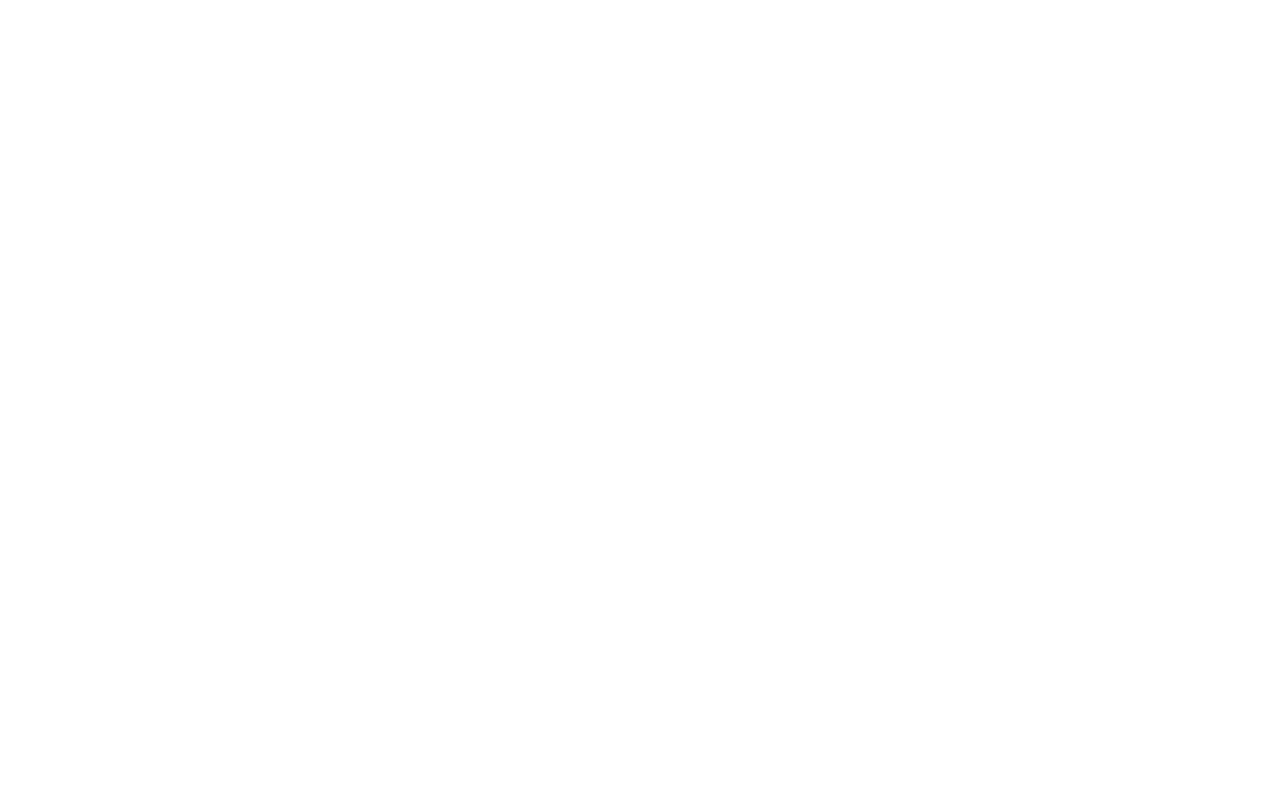
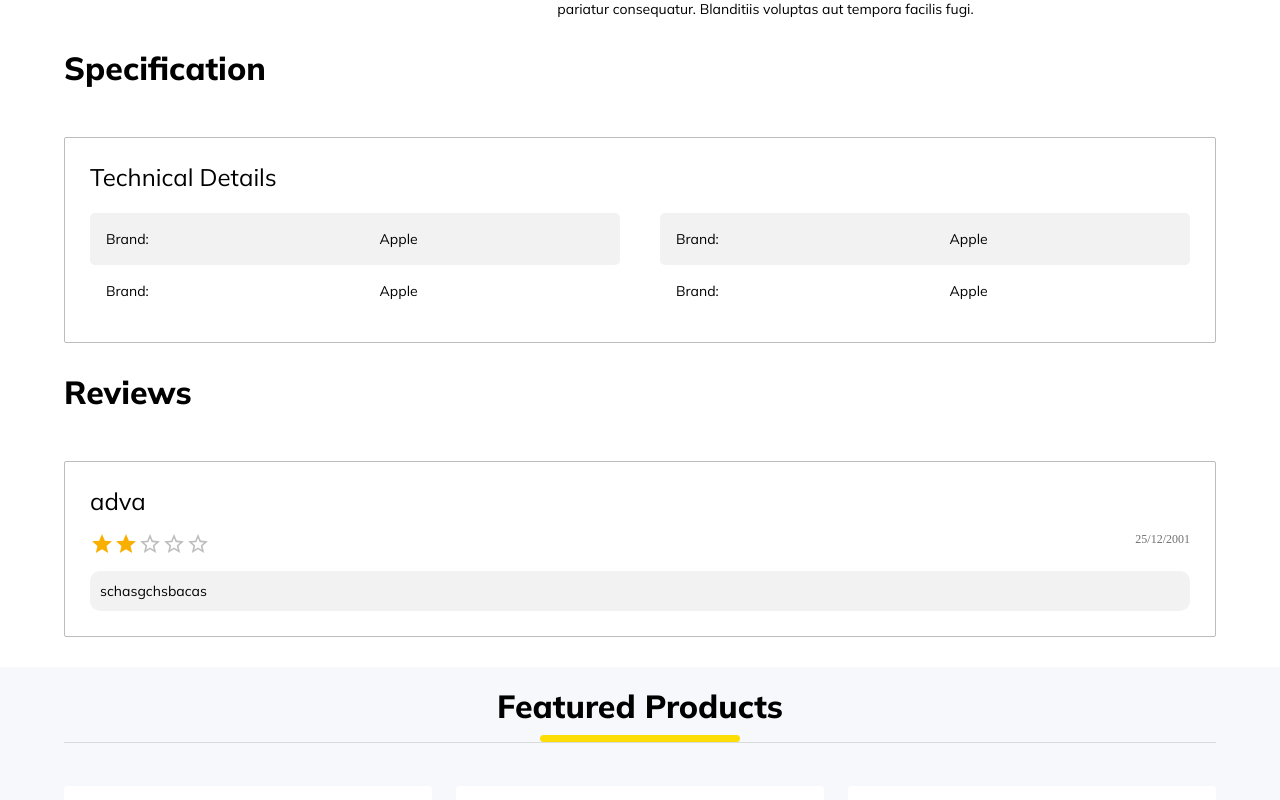
Before and after one commit to AbdHussein/e-shop, a React (Create React App) app: page /Product in a window 1280 px wide. Shown: the part 760-1560 px from the top of the page. Before the commit the page ends 800 px from the top, so only its background shows below. Built offline with nearby package versions, Linux system fonts and the light colour scheme.

Commit message:
product page

```diff
--- a/src/App.js
+++ b/src/App.js
@@ -5,6 +5,8 @@
 import Cart from "./pages/Cart";
 import SideImgs from "./components/SideImgs";
 import Product from "./pages/Product";
+import DetailsUL from "./components/DetailsTable";
+import { Grid } from "@mui/material";
 function App() {
   return (
     <>
--- /dev/null
+++ b/src/components/DetailsTable.jsx
@@ -0,0 +1,19 @@
+import React from "react";
+import { Table, TableCell, Typography } from "@mui/material";
+
+import TableRowStyled from "./styled/TableRowStyled";
+
+const DetailsTable = ({ details }) => {
+  return (
+    <Table sx={{ marginTop: "20px" }}>
+      {details.map((item) => (
+        <TableRowStyled>
+          <TableCell>{item.proparty}</TableCell>
+          <TableCell>{item.value}</TableCell>
+        </TableRowStyled>
+      ))}
+    </Table>
+  );
+};
+
+export default DetailsTable;
--- /dev/null
+++ b/src/components/FeaturedProducts.jsx
@@ -0,0 +1,50 @@
+import React from "react";
+import SectionHeading from "./styled/SectionHeading";
+import { Container, Divider, Grid, Typography } from "@mui/material";
+
+import ProductCard from "./ProductCard";
+import YellowSpan from "./styled/YellowSpan";
+
+export const FeaturedProducts = () => {
+  return (
+    <section
+      className="Featured-Products"
+      style={{ backgroundColor: "#F7F8FC", padding: "20px 0px" }}
+    >
+      <Container>
+        <SectionHeading sx={{ alignItems: "center" }}>
+          <Typography variant="h2" sx={{ marginBottom: "10px" }}>
+            Featured Products
+          </Typography>
+          <YellowSpan></YellowSpan>
+        </SectionHeading>
+        <Divider sx={{ marginBottom: "43px" }} />
+        <Grid container spacing={3}>
+          <Grid item xs={4}>
+            <ProductCard
+              src={"/static/img13.png"}
+              text={"Apple iPhone 11 Pro 256GB Memory"}
+              price={"$499.99"}
+            ></ProductCard>
+          </Grid>
+          <Grid item xs={4}>
+            <ProductCard
+              src={"/static/headphones.png"}
+              text={"Apple Airpods Wireless Bluetooth Headset"}
+              price={"$99.99"}
+            ></ProductCard>
+          </Grid>
+          <Grid item xs={4}>
+            <ProductCard
+              src={"/static/img1.png"}
+              text={"Sony Playstation 4 Pro White Version"}
+              price={"$399.99"}
+            ></ProductCard>
+          </Grid>
+        </Grid>
+      </Container>
+    </section>
+  );
+};
+
+export default FeaturedProducts;
--- a/src/components/ProductContent.jsx
+++ b/src/components/ProductContent.jsx
@@ -37,8 +37,8 @@
           <DivButtons>
             <IconButton
               sx={{
-                width: "5px !important",
-                height: "30px !important",
+                minWidth: "30px !important",
+                height: "40px !important",
                 borderRadius: "5px !important",
                 border: "1px solid #FCDD06 !important",
                 backgroundColor: "#fff !important",
--- /dev/null
+++ b/src/components/ProductDetails.jsx
@@ -0,0 +1,34 @@
+import { Box, Container, Grid, Typography } from "@mui/material";
+import React from "react";
+import DetailsTable from "./DetailsTable";
+
+const ProductDetails = ({ productDetails }) => {
+  const firstHalf = productDetails.slice(0, productDetails.length / 2);
+  const secondHalf = productDetails.slice(productDetails.length / 2);
+
+  return (
+    <>
+      <Typography variant="h2">Specification</Typography>
+      <Box
+        sx={{
+          border: "1px solid #BCBCBC",
+          padding: "25px",
+          borderRadius: "2px",
+          marginTop: "20px",
+        }}
+      >
+        <Typography variant="h4">Technical Details</Typography>
+        <Grid container spacing={5}>
+          <Grid item xs={6}>
+            <DetailsTable details={firstHalf} />
+          </Grid>
+          <Grid item xs={6}>
+            <DetailsTable details={secondHalf} />
+          </Grid>
+        </Grid>
+      </Box>
+    </>
+  );
+};
+
+export default ProductDetails;
--- /dev/null
+++ b/src/components/Review.jsx
@@ -0,0 +1,27 @@
+import { Box, Rating, Typography } from "@mui/material";
+import React from "react";
+
+export const Review = ({ user, comment, date }) => {
+  const [value, setValue] = React.useState(2);
+  return (
+    <Box sx={{ display: "flex", flexDirection: "column", gap: "15px" }}>
+      <Typography variant="h4">{user}</Typography>
+      <div style={{ display: "flex", justifyContent: "space-between" }}>
+        <Rating name="read-only" value={value} readOnly />
+        <span style={{ fontSize: "12px", color: "#707070" }}>{date}</span>
+      </div>
+      <Typography
+        variant="body2"
+        sx={{
+          padding: "10px",
+          backgroundColor: "#F2F2F2",
+          borderRadius: "10px",
+        }}
+      >
+        {comment}
+      </Typography>
+    </Box>
+  );
+};
+
+export default Review;
--- /dev/null
+++ b/src/components/Reviews.jsx
@@ -0,0 +1,23 @@
+import React from "react";
+import Review from "./Review";
+import { Box, Typography } from "@mui/material";
+
+export const Reviews = () => {
+  return (
+    <>
+      <Typography variant="h2">Reviews</Typography>
+      <Box
+        sx={{
+          border: "1px solid #BCBCBC",
+          padding: "25px",
+          borderRadius: "2px",
+          marginTop: "20px",
+        }}
+      >
+        <Review user={"adva"} date={"25/12/2001"} comment={"schasgchsbacas"} />
+      </Box>
+    </>
+  );
+};
+
+export default Reviews;
--- /dev/null
+++ b/src/components/styled/TableRowStyled.jsx
@@ -0,0 +1,25 @@
+import { TableRow } from "@mui/material";
+import styled from "styled-components";
+
+export const TableRowStyled = styled(TableRow)`
+  &:nth-of-type(odd) {
+    background-color: #f2f2f2;
+  }
+  &:nth-of-type(even) {
+    background-color: #ffff;
+  }
+  & > td {
+    color: #000;
+    border: none;
+    border-radius: 5px 0 0 5px;
+    &:nth-of-type(even) {
+      border-radius: 0 5px 5px 0;
+    }
+  }
+  display: "flex";
+  justify-content: space-between;
+  align-items: center;
+  border-radius: "20px" !important;
+  padding: "10px" !important;
+`;
+export default TableRowStyled;
--- a/src/pages/Home.js
+++ b/src/pages/Home.js
@@ -8,6 +8,7 @@
 import YellowSpan from "../components/styled/YellowSpan";
 import HomeSlider from "../components/HomeSlider";
 import ProductCard from "../components/ProductCard";
+import FeaturedProducts from "../components/FeaturedProducts";
 const Home = () => {
   return (
     <>
@@ -42,43 +43,7 @@
           </Box>
         </Container>
       </section>
-      <section
-        className="Featured-Products"
-        style={{ backgroundColor: "#F7F8FC" }}
-      >
-        <Container>
-          <SectionHeading sx={{ alignItems: "center" }}>
-            <Typography variant="h2" sx={{ marginBottom: "10px" }}>
-              Featured Products
-            </Typography>
-            <YellowSpan></YellowSpan>
-          </SectionHeading>
-          <Divider sx={{ marginBottom: "43px" }} />
-          <Grid container spacing={3}>
-            <Grid item xs={4}>
-              <ProductCard
-                src={"/static/img13.png"}
-                text={"Apple iPhone 11 Pro 256GB Memory"}
-                price={"$499.99"}
-              ></ProductCard>
-            </Grid>
-            <Grid item xs={4}>
-              <ProductCard
-                src={"/static/headphones.png"}
-                text={"Apple Airpods Wireless Bluetooth Headset"}
-                price={"$99.99"}
-              ></ProductCard>
-            </Grid>
-            <Grid item xs={4}>
-              <ProductCard
-                src={"/static/img1.png"}
-                text={"Sony Playstation 4 Pro White Version"}
-                price={"$399.99"}
-              ></ProductCard>
-            </Grid>
-          </Grid>
-        </Container>
-      </section>
+     <FeaturedProducts/>
       <section className="TopRateProducte">
         <Container>
           <SectionHeading>
--- a/src/pages/Product.js
+++ b/src/pages/Product.js
@@ -1,14 +1,24 @@
 import { Breadcrumbs, Container, Grid, Link, Typography } from '@mui/material'
-import React from 'react'
+import React, { useState } from 'react'
 import SideImgs from '../components/SideImgs'
 import ProductContent from '../components/ProductContent'
+import ProductDetails from '../components/ProductDetails'
+import Reviews from '../components/Reviews'
+import FeaturedProducts from '../components/FeaturedProducts'
 
 
 
 const Product = () => {
+  const [productDetails, setProductDetails] = useState([
+    {proparty:"Brand:",value:"Apple"},
+    {proparty:"Brand:",value:"Apple"},
+    {proparty:"Brand:",value:"Apple"},
+    {proparty:"Brand:",value:"Apple"}
+  ])
+
   return (
     <>
-        <Container>
+        <Container sx={{display:"flex",flexDirection:"column",gap:"30px",marginBottom:"30px"}}>
      <Breadcrumbs aria-label="breadcrumb"sx={{fontSize:"20px"}}>
         <Link underline="hover" color="inherit" href="/" sx={{fontSize:"20px"}}>
           Back
@@ -26,8 +36,11 @@
         </Grid>
       </Grid>
 
+       <ProductDetails productDetails={productDetails}/>
+       <Reviews/>
 
       </Container>
+      <FeaturedProducts />
     </>
   )
 }
```
